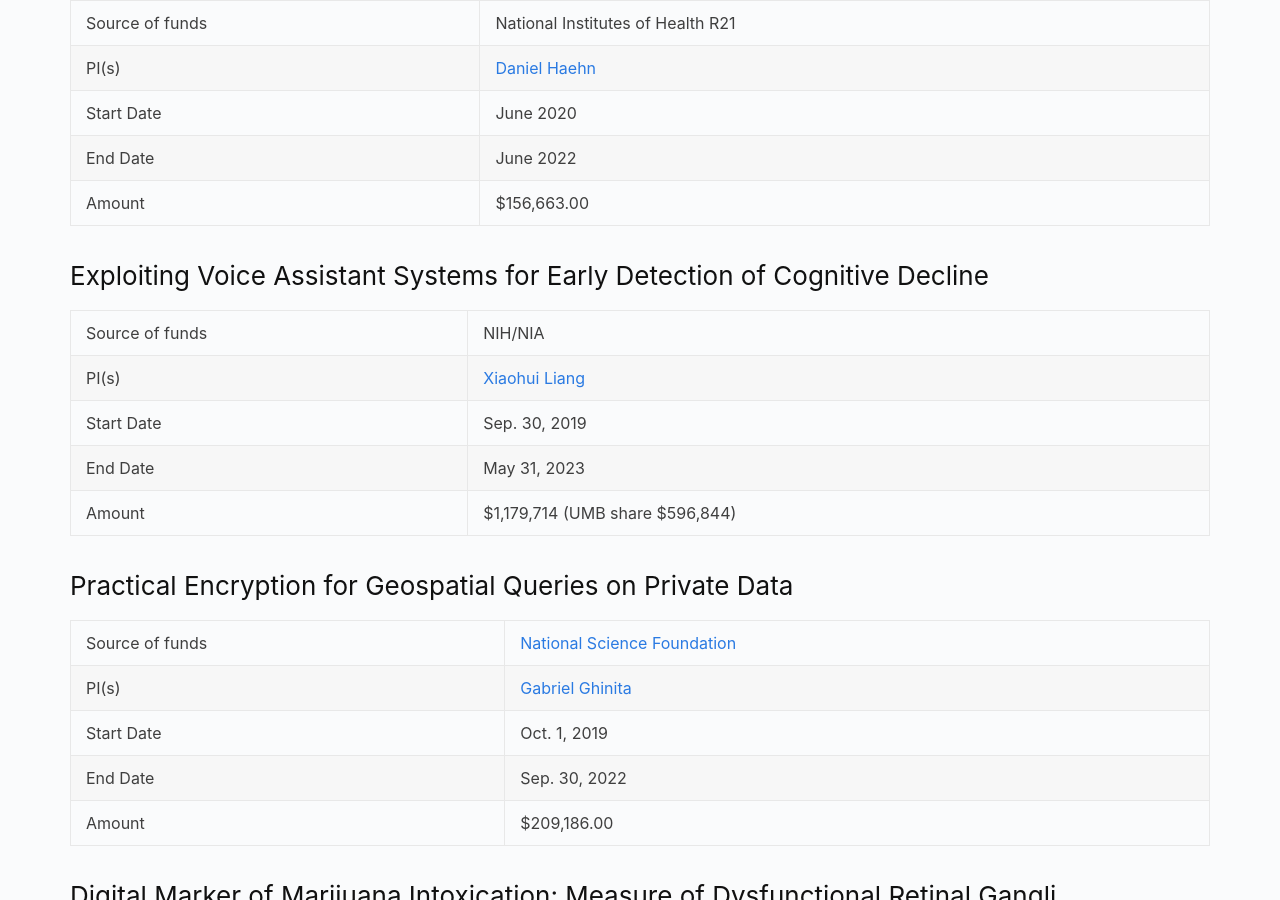
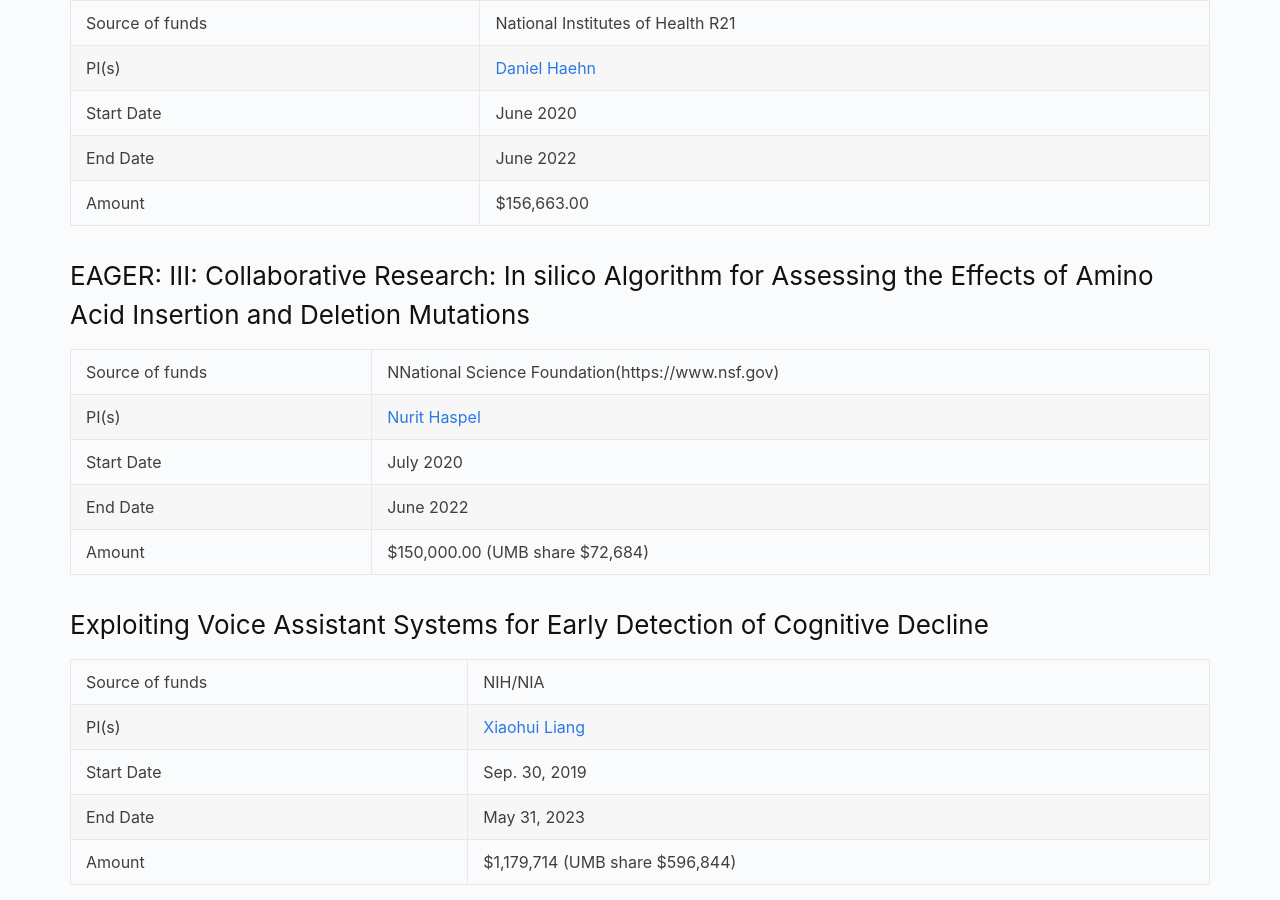
Before and after one commit to umbcs/umbcs.github.io, a Jekyll site: the page built from WEB/research/funding.markdown, in a window 1280 px wide and 900 px high, scrolled down 643 px. Built offline with Jekyll 4.4.1, drawn with Linux system fonts in a browser that asks for light colours.

Commit message:
Update funding.markdown
Updated Nurit Haspel's NSF grant

```diff
--- a/WEB/research/funding.markdown
+++ b/WEB/research/funding.markdown
@@ -21,6 +21,14 @@ PIs and Co-PIs only include members of the UMass Boston Computer Science departm
 |Start Date                        |June 2020
 |End Date                          |June 2022
 |Amount                            |$156,663.00
+
+<h3>EAGER: III: Collaborative Research: In silico Algorithm for Assessing the Effects of Amino Acid Insertion and Deletion Mutations</h3>
+
+|Source of funds                   |NNational Science Foundation(https://www.nsf.gov)
+|PI(s)                             |[Nurit Haspel](https://www.cs.umb.edu/~nurith/)
+|Start Date                        |July 2020
+|End Date                          |June 2022
+|Amount                            |$150,000.00 (UMB share $72,684)
 
 <h3>Exploiting Voice Assistant Systems for Early Detection of Cognitive Decline</h3>
 
```
